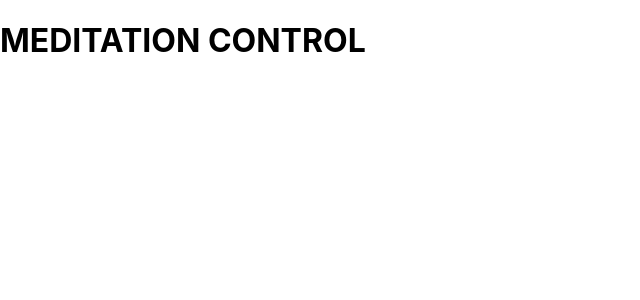
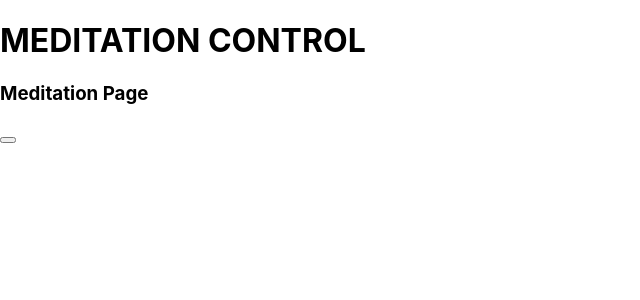
Before and after one commit to HBeinstein/SomaApp, a React (Create React App) app: page /meditations in a window 1280 px wide. Shown: the top 300 px of the page, without its empty margins (0-640 px from the left). Built offline with nearby package versions, Linux system fonts and the light colour scheme; no server answers.

Commit message:
Fix import statements in Meditation.js to allow GET requests to db

```diff
--- a/src/components/Meditation.js
+++ b/src/components/Meditation.js
@@ -1,8 +1,10 @@
 import React from 'react';
+import database from '../firebase';
+// const database = require('./../firebase');
+require('firebase/database');
 
 function Meditation() {
 
-  const database = require('./firebase');
 
   //COLLECT DATA FROM PHONE AND CONSOLE LOG IT (W0RKING ON WRITING TO DB)
 
@@ -53,6 +55,7 @@ function Meditation() {
 
 
   // READ data from db, retrieves once
+  function getData() {
     database
       .ref('/zAxis/')
       .once('value')
@@ -60,6 +63,7 @@ function Meditation() {
       let zAxis = snapshot.val();
       console.log(zAxis);
     })
+  }
 
 // READ data from db, updates on change in value
 //   let xAxisVal = database.ref('xAxis/');
@@ -70,7 +74,10 @@ function Meditation() {
 
 
 return (
-<h3>Mediation Page</h3>
+  <React.Fragment>
+    <h3>Meditation Page</h3>
+    <button onClick={getData}></button>
+  </React.Fragment>
 );
 }
 
--- a/src/components/MeditationControl.js
+++ b/src/components/MeditationControl.js
@@ -1,9 +1,13 @@
 import React from "react";
+import Meditation from './Meditation';
 
 function MeditationControl() {
 
   return(
-    <h1>MEDITATION CONTROL</h1>
+    <React.Fragment>
+      <h1>MEDITATION CONTROL</h1>
+      <Meditation />
+    </React.Fragment>
   );
 }
 
```
Lines whose indentation alone changed are shown as unchanged.
